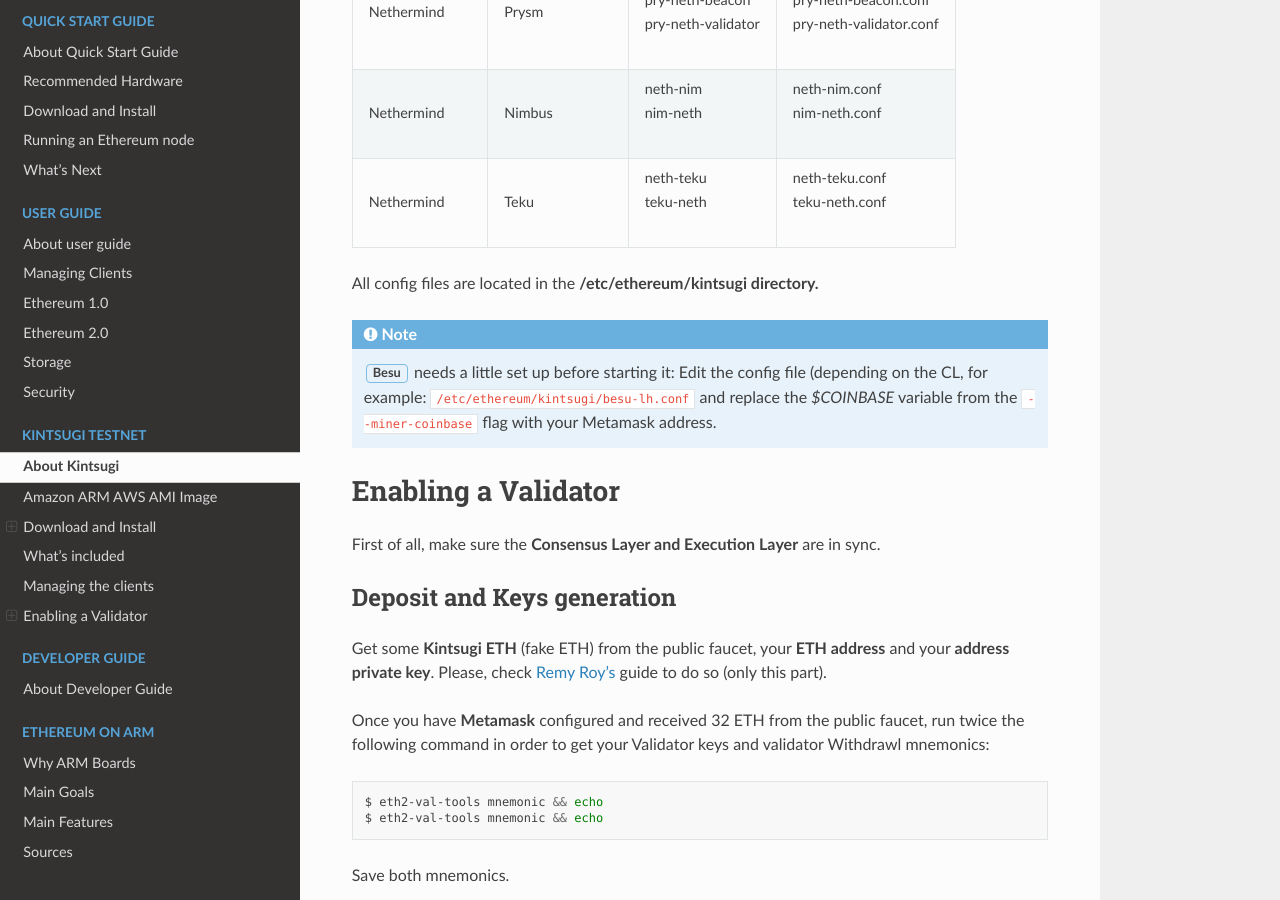
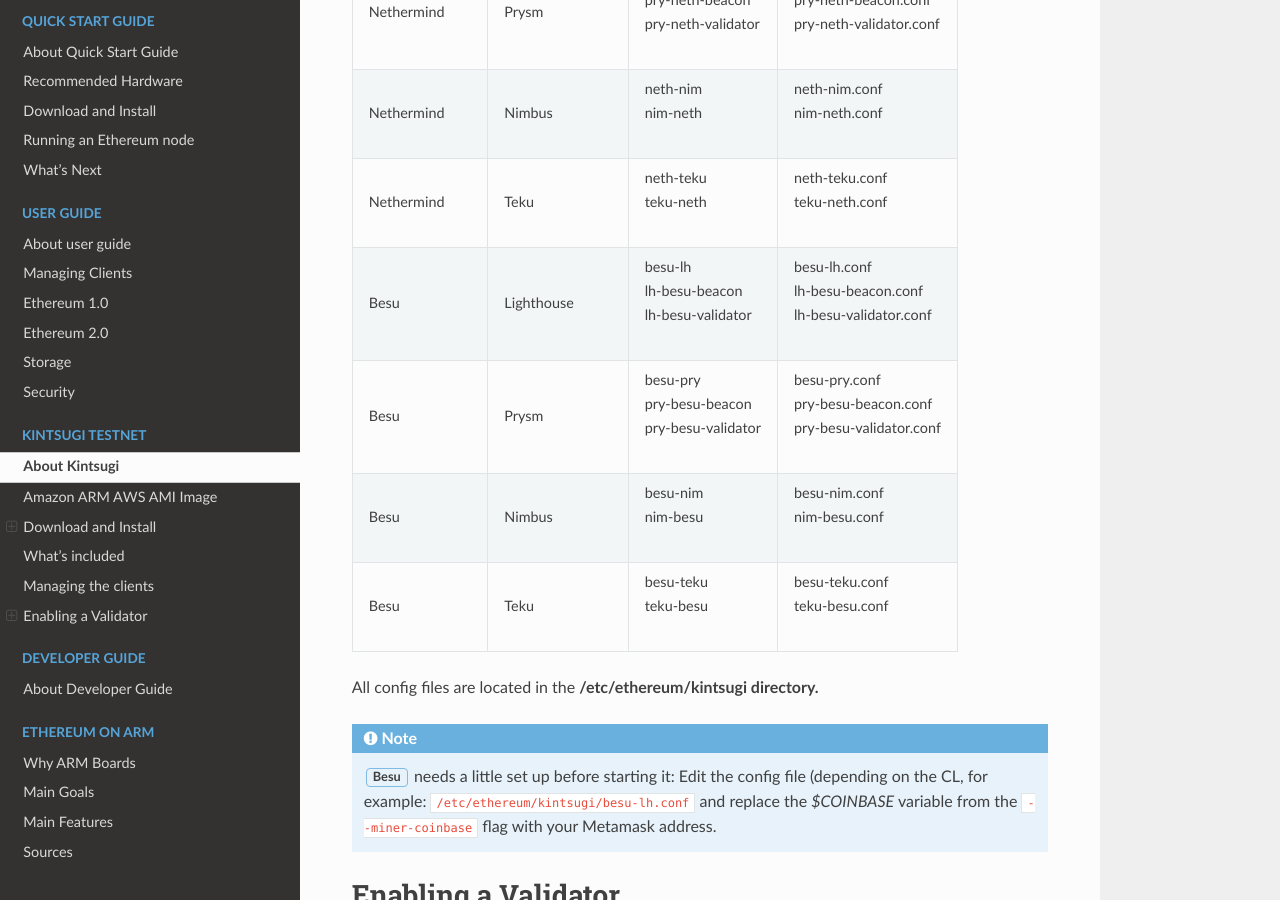
Before and after one commit to EOA-Blockchain-Labs/ethereumonarm, a Sphinx documentation site: the page built from docs/kintsugi/kintsugi-testnet.rst, in a window 1280 px wide and 900 px high, scrolled down 6048 px. Built offline with Sphinx 7.4.7 and the Read the Docs theme 2.0.0, drawn with Linux system fonts in a browser that asks for light colours.

Commit message:
table typo

```diff
--- a/docs/kintsugi/kintsugi-testnet.rst
+++ b/docs/kintsugi/kintsugi-testnet.rst
@@ -271,6 +271,22 @@
   Nethermind, Teku, "| neth-teku
   | teku-neth", "| neth-teku.conf
   | teku-neth.conf"
+  Besu, Lighthouse, "| besu-lh
+  | lh-besu-beacon
+  | lh-besu-validator", "| besu-lh.conf
+  | lh-besu-beacon.conf
+  | lh-besu-validator.conf"
+  Besu, Prysm, "| besu-pry
+  | pry-besu-beacon
+  | pry-besu-validator", "| besu-pry.conf
+  | pry-besu-beacon.conf
+  | pry-besu-validator.conf"
+  Besu, Nimbus, "| besu-nim
+  | nim-besu", "| besu-nim.conf
+  | nim-besu.conf"
+  Besu, Teku, "| besu-teku
+  | teku-besu", "| besu-teku.conf
+  | teku-besu.conf"
 
 
 All config files are located in the **/etc/ethereum/kintsugi directory.**
```
